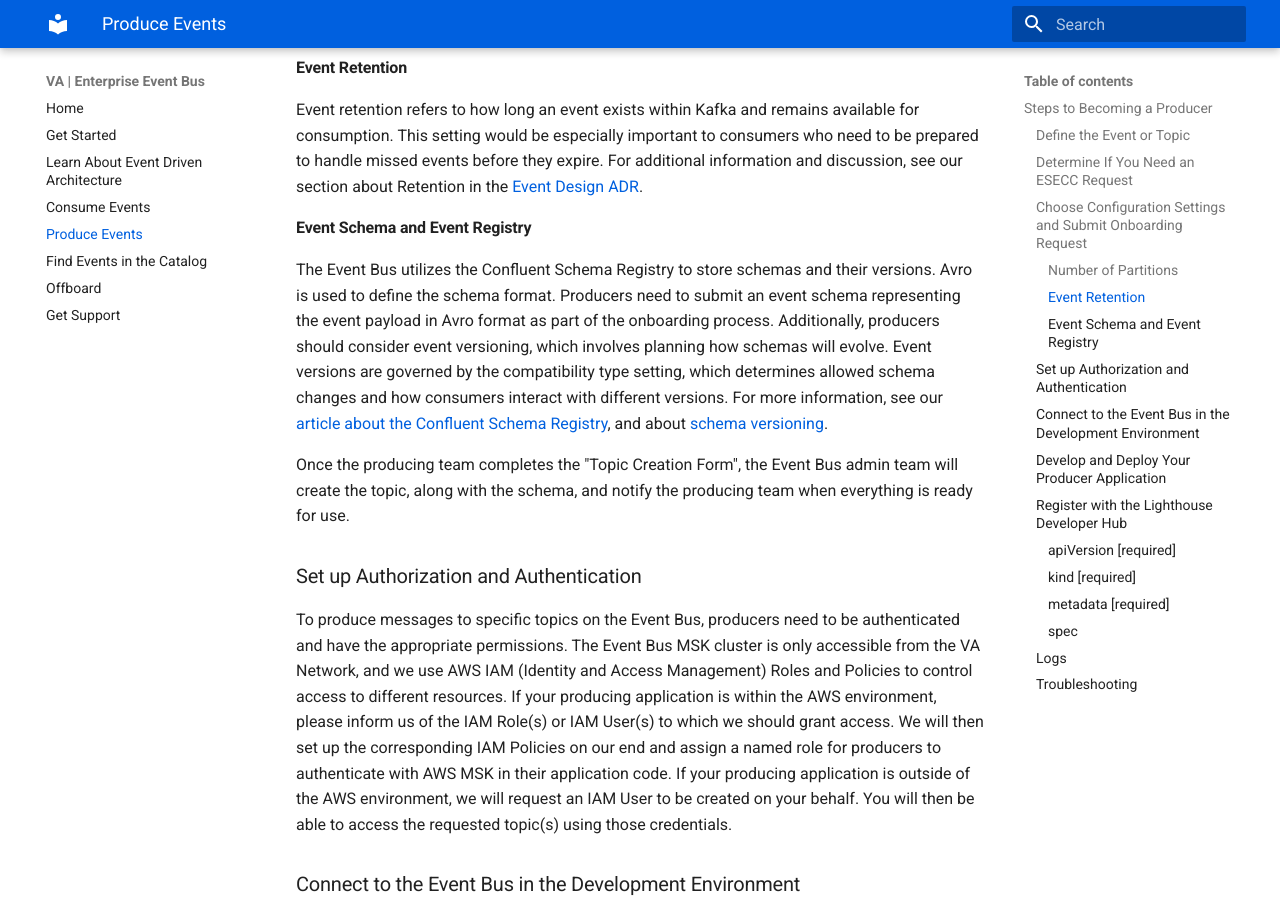
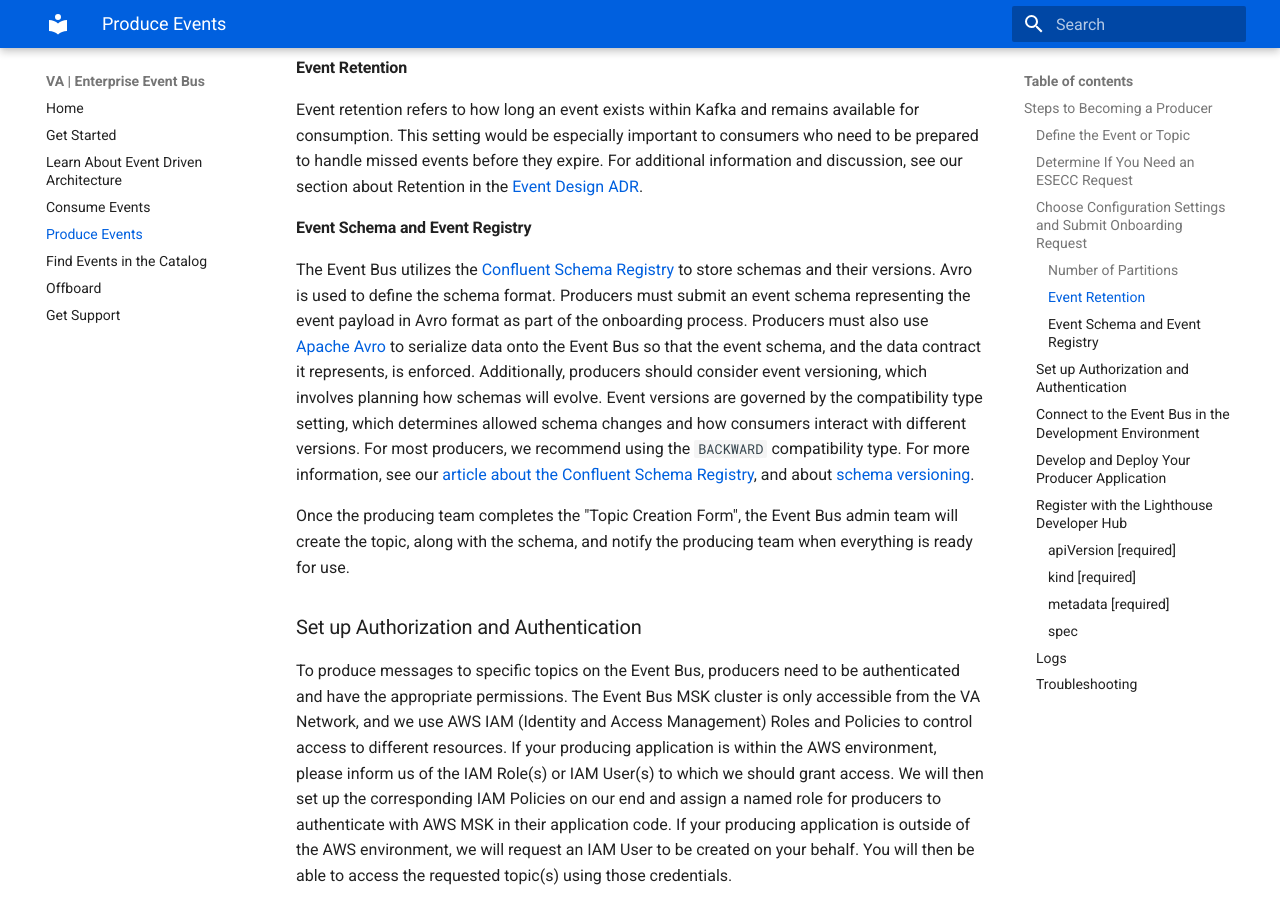
Before and after one commit to department-of-veterans-affairs/ves-event-bus-developer-portal, an MkDocs documentation site: the page built from docs/produce-events.md, in a window 1280 px wide and 900 px high, scrolled down 2390 px. Built offline with MkDocs 1.6.1 and Material for MkDocs 9.7.7, drawn with Linux system fonts in a browser that asks for light colours.

Commit message:
first draft

```diff
--- a/docs/produce-events.md
+++ b/docs/produce-events.md
@@ -37,7 +37,7 @@
 Event retention refers to how long an event exists within Kafka and remains available for consumption. This setting would be especially important to consumers who need to be prepared to handle missed events before they expire. For additional information and discussion, see our section about Retention in the [Event Design ADR](https://github.com/department-of-veterans-affairs/VES/blob/master/research/Event%20Bus/Engineering/ADR/ADR%20event%20design.md).
 
 #### Event Schema and Event Registry
-The Event Bus utilizes the Confluent Schema Registry to store schemas and their versions. Avro is used to define the schema format. Producers need to submit an event schema representing the event payload in Avro format as part of the onboarding process. Additionally, producers should consider event versioning, which involves planning how schemas will evolve. Event versions are governed by the compatibility type setting, which determines allowed schema changes and how consumers interact with different versions. For more information, see our [article about the Confluent Schema Registry](https://github.com/department-of-veterans-affairs/VES/blob/master/research/Event%20Bus/Engineering/ADR/ADR%20schema%20registry.md), and about [schema versioning](https://github.com/department-of-veterans-affairs/VES/blob/master/research/Event%20Bus/Engineering/ADR/ADR%20schema%20versioning.md).
+The Event Bus utilizes the [Confluent Schema Registry](https://docs.confluent.io/platform/7.5/schema-registry/fundamentals/index.html#sr-key-concepts) to store schemas and their versions. Avro is used to define the schema format. Producers must submit an event schema representing the event payload in Avro format as part of the onboarding process. Producers must also use [Apache Avro](https://avro.apache.org/) to serialize data onto the Event Bus so that the event schema, and the data contract it represents, is enforced. Additionally, producers should consider event versioning, which involves planning how schemas will evolve. Event versions are governed by the compatibility type setting, which determines allowed schema changes and how consumers interact with different versions. For most producers, we recommend using the `BACKWARD` compatibility type. For more information, see our [article about the Confluent Schema Registry](https://github.com/department-of-veterans-affairs/VES/blob/master/research/Event%20Bus/Engineering/ADR/ADR%20schema%20registry.md), and about [schema versioning](https://github.com/department-of-veterans-affairs/VES/blob/master/research/Event%20Bus/Engineering/ADR/ADR%20schema%20versioning.md).
 
 Once the producing team completes the "Topic Creation Form", the Event Bus admin team will create the topic, along with the schema, and notify the producing team when everything is ready for use.
 
```
